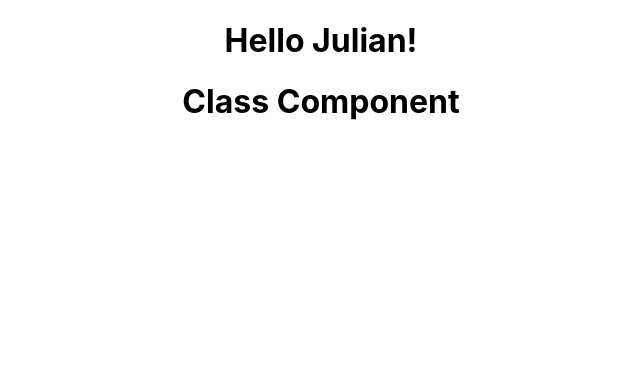
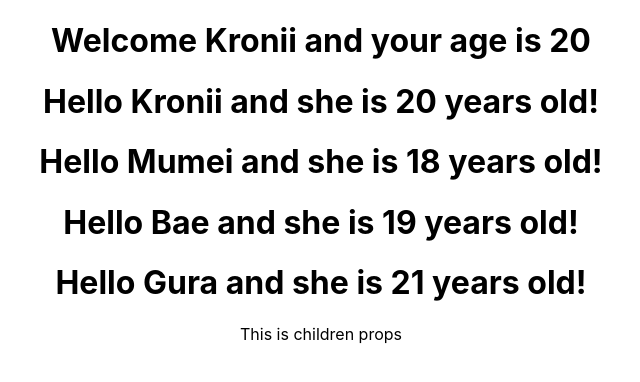
Before and after one commit to Julian-Bhardwaja/React_Tutorial, a React (Create React App) app: page / in a window 1280 px wide. Shown: the top 382 px of the page, without its empty margins (319-959 px from the left). Built offline with nearby package versions, Linux system fonts and the light colour scheme.

Commit message:
jsx and props are done!

```diff
--- a/src/App.js
+++ b/src/App.js
@@ -1,12 +1,17 @@
 import './App.css';
 import Greet from './components/Greet';
+import Hello from './components/Hello';
 import Welcome from './components/Welcome';
 
 function App() {
   return (
     <div className="App">
-       <Greet />
-       <Welcome />
+       {/* <Greet /> */}
+       <Welcome name={'Kronii'} age={20} />
+       <Hello name={'Kronii'} age={20} />
+       <Hello name={'Mumei'} age={18} />
+       <Hello name={'Bae'} age={19} />
+       <Hello name={'Gura'} age={21} ><p>This is children props</p></Hello>
     </div>
   );
 }
--- /dev/null
+++ b/src/components/Hello.js
@@ -0,0 +1,14 @@
+import React from "react";
+
+const Hello = ({ name, age, children }) => {
+console.log("🚀 ~ file: Hello.js ~ line 4 ~ Hello ~ age", age)
+console.log("🚀 ~ file: Hello.js ~ line 4 ~ Hello ~ name", name)
+    return (
+        <div>
+            <h1>Hello {name} and she is {age} years old!</h1>
+            <p>{children}</p>
+        </div>
+    )
+}
+
+export default Hello;
--- a/src/components/Welcome.js
+++ b/src/components/Welcome.js
@@ -2,7 +2,7 @@ import React, { Component } from 'react';
 
 class Welcome extends Component {
     render() {
-        return <h1>Class Component</h1>
+        return <h1>Welcome {this.props.name} and your age is {this.props.age}</h1>
     }
 }
 
```
Also changed, not shown: hello-world.txt.
